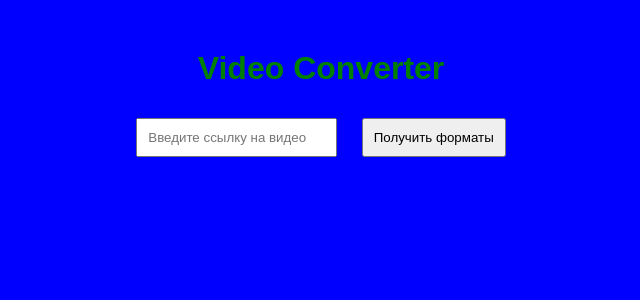
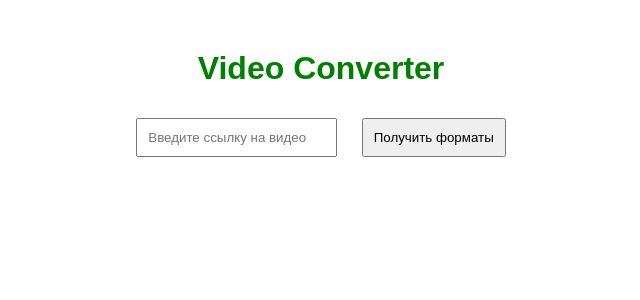
Before and after one commit to youngdoll/vidconv, a Flask app: page / in a window 1280 px wide. Shown: the top 300 px of the page, without its empty margins (319-959 px from the left). Run offline with Flask 3, Linux system fonts and the light colour scheme.

Commit message:
Update style.css

```diff
--- a/static/style.css
+++ b/static/style.css
@@ -1,5 +1,5 @@
 body {
-    background-color: blue;
+    background-color: white;
     color: green;
     font-family: Arial, sans-serif;
     text-align: center;
```
